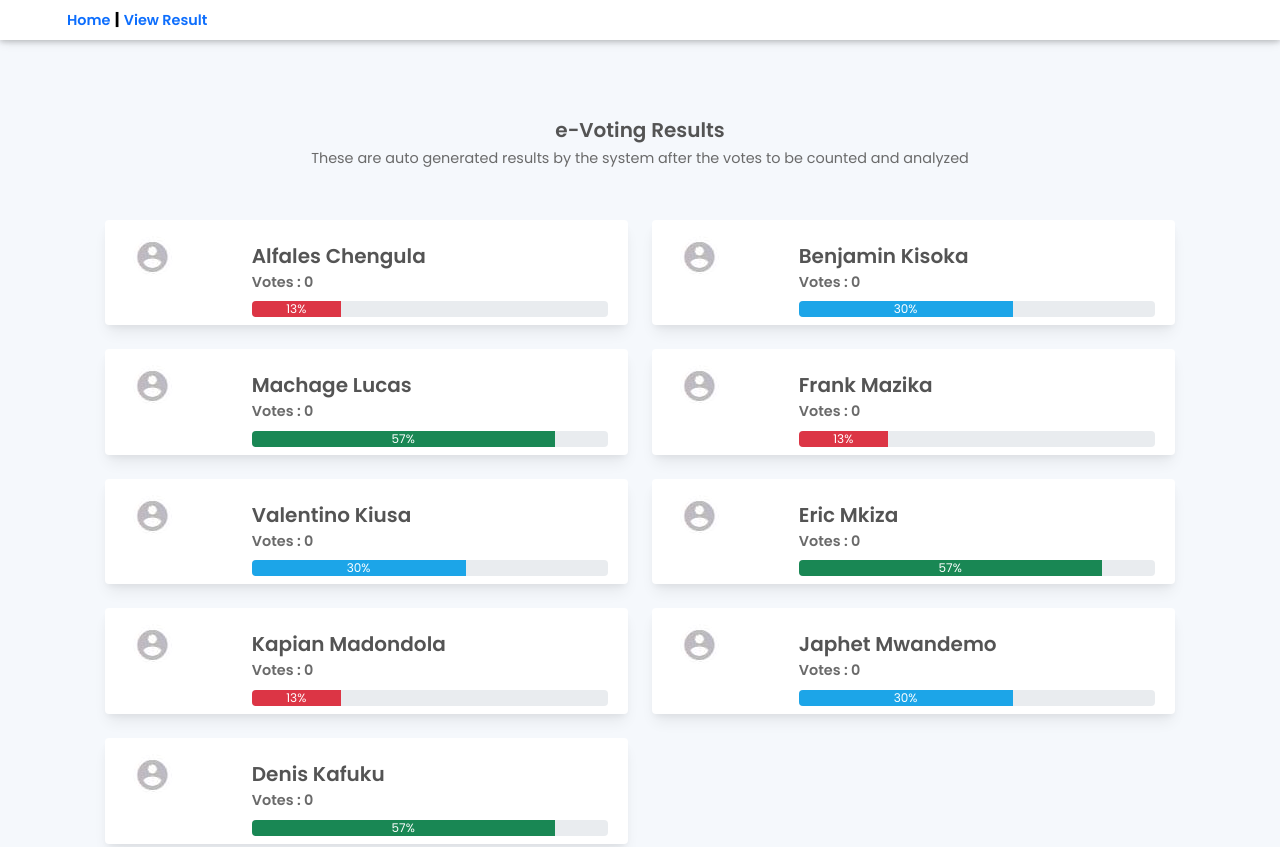
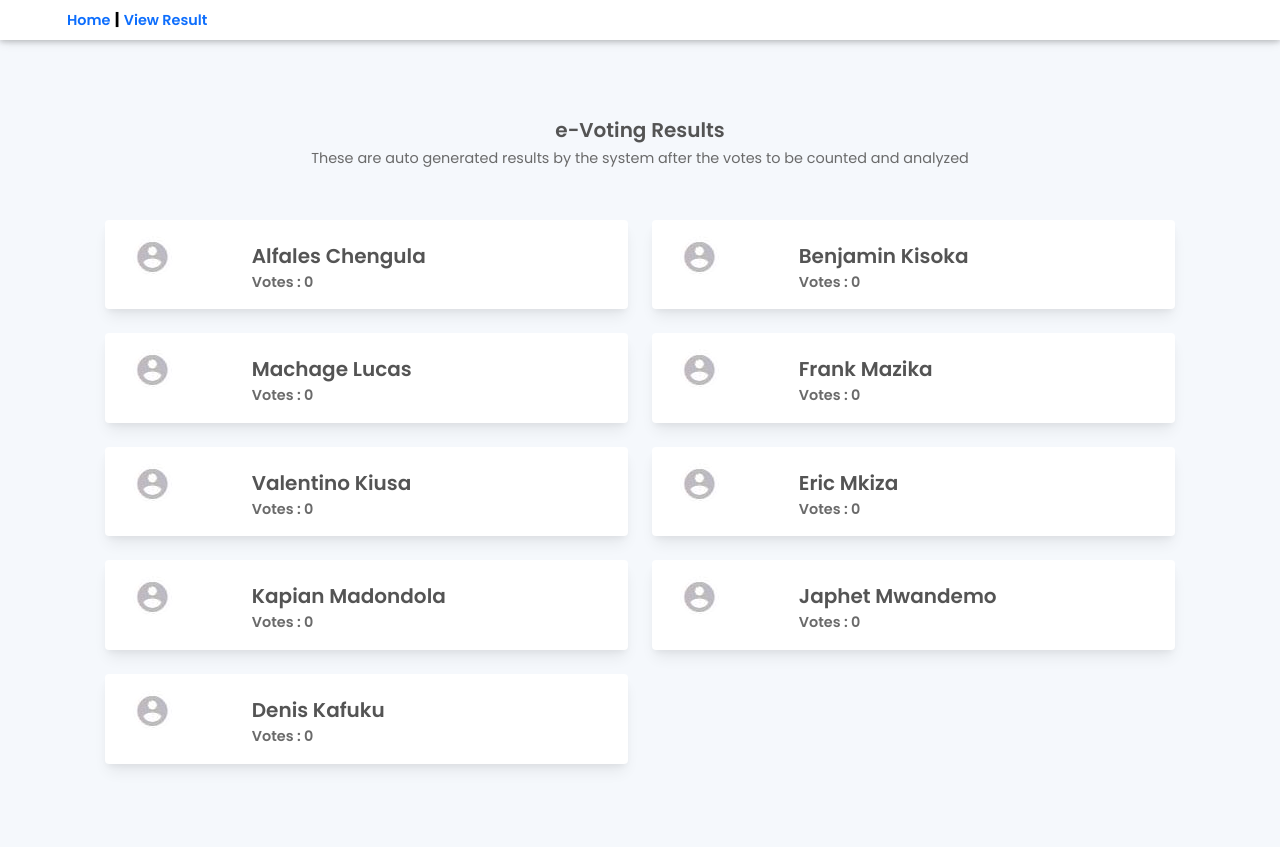
Before and after one commit to fmpiza/evoting, a plain HTML site: page result.html in a window 1280 px wide. Shown: the top 847 px of the page. Drawn offline with nearby package versions, Linux system fonts and the light colour scheme.

Commit message:
Add files via upload

```diff
--- a/result.html
+++ b/result.html
@@ -50,9 +50,7 @@
                                 <div class="col-md-9 align-self-center">
                                     <h4 class="mt-3 fs-5 mb-1 fw-bold">Alfales Chengula</h4>
                                     <p class="fs-8 mb-2 fw-bold">Votes : 0</p>
-                                    <div class="progress">
-                                       <div class="progress-bar bg-danger" role="progressbar" aria-label="Example with label" style="width: 25%;" aria-valuenow="25" aria-valuemin="0" aria-valuemax="100">13%</div>
-                                   </div>
+
                                 </div>
                             </div>
                          </div>
@@ -66,9 +64,7 @@
                                 <div class="col-md-9 align-self-center">
                                     <h4 class="mt-3 fs-5 mb-1 fw-bold">Benjamin Kisoka</h4>
                                     <p class="fs-8 mb-2 fw-bold">Votes : 0</p>
-                                    <div class="progress">
-                                       <div class="progress-bar bg-primary" role="progressbar" aria-label="Example with label" style="width: 60%;" aria-valuenow="60" aria-valuemin="0" aria-valuemax="100">30%</div>
-                                   </div>
+
                                 </div>
                             </div>
                          </div>
@@ -81,9 +77,7 @@
                                 <div class="col-md-9 align-self-center">
                                     <h4 class="mt-3 fs-5 mb-1 fw-bold">Machage Lucas</h4>
                                     <p class="fs-8 mb-2 fw-bold">Votes : 0</p>
-                                    <div class="progress">
-                                       <div class="progress-bar bg-success" role="progressbar" aria-label="Example with label" style="width: 85%;" aria-valuenow="86" aria-valuemin="0" aria-valuemax="100">57%</div>
-                                   </div>
+
                                 </div>
                             </div>
                          </div>
@@ -95,9 +89,7 @@
                        <div class="col-md-9 align-self-center">
                            <h4 class="mt-3 fs-5 mb-1 fw-bold">Frank Mazika</h4>
                            <p class="fs-8 mb-2 fw-bold">Votes : 0</p>
-                           <div class="progress">
-                              <div class="progress-bar bg-danger" role="progressbar" aria-label="Example with label" style="width: 25%;" aria-valuenow="25" aria-valuemin="0" aria-valuemax="100">13%</div>
-                          </div>
+
                        </div>
                    </div>
                 </div>
@@ -111,9 +103,7 @@
                        <div class="col-md-9 align-self-center">
                            <h4 class="mt-3 fs-5 mb-1 fw-bold">Valentino Kiusa</h4>
                            <p class="fs-8 mb-2 fw-bold">Votes : 0</p>
-                           <div class="progress">
-                              <div class="progress-bar bg-primary" role="progressbar" aria-label="Example with label" style="width: 60%;" aria-valuenow="60" aria-valuemin="0" aria-valuemax="100">30%</div>
-                          </div>
+
                        </div>
                    </div>
                 </div>
@@ -126,9 +116,7 @@
                        <div class="col-md-9 align-self-center">
                            <h4 class="mt-3 fs-5 mb-1 fw-bold">Eric Mkiza</h4>
                            <p class="fs-8 mb-2 fw-bold">Votes : 0</p>
-                           <div class="progress">
-                              <div class="progress-bar bg-success" role="progressbar" aria-label="Example with label" style="width: 85%;" aria-valuenow="86" aria-valuemin="0" aria-valuemax="100">57%</div>
-                          </div>
+
                        </div>
                    </div>
                 </div>
@@ -140,9 +128,7 @@
                         <div class="col-md-9 align-self-center">
                             <h4 class="mt-3 fs-5 mb-1 fw-bold">Kapian Madondola</h4>
                             <p class="fs-8 mb-2 fw-bold">Votes : 0</p>
-                            <div class="progress">
-                               <div class="progress-bar bg-danger" role="progressbar" aria-label="Example with label" style="width: 25%;" aria-valuenow="25" aria-valuemin="0" aria-valuemax="100">13%</div>
-                           </div>
+
                         </div>
                     </div>
                  </div>
@@ -156,9 +142,7 @@
                         <div class="col-md-9 align-self-center">
                             <h4 class="mt-3 fs-5 mb-1 fw-bold">Japhet Mwandemo</h4>
                             <p class="fs-8 mb-2 fw-bold">Votes : 0</p>
-                            <div class="progress">
-                               <div class="progress-bar bg-primary" role="progressbar" aria-label="Example with label" style="width: 60%;" aria-valuenow="60" aria-valuemin="0" aria-valuemax="100">30%</div>
-                           </div>
+
                         </div>
                     </div>
                  </div>
@@ -171,9 +155,7 @@
                         <div class="col-md-9 align-self-center">
                             <h4 class="mt-3 fs-5 mb-1 fw-bold">Denis Kafuku</h4>
                             <p class="fs-8 mb-2 fw-bold">Votes : 0</p>
-                            <div class="progress">
-                               <div class="progress-bar bg-success" role="progressbar" aria-label="Example with label" style="width: 85%;" aria-valuenow="86" aria-valuemin="0" aria-valuemax="100">57%</div>
-                           </div>
+
                         </div>
                     </div>
                  </div>
```
